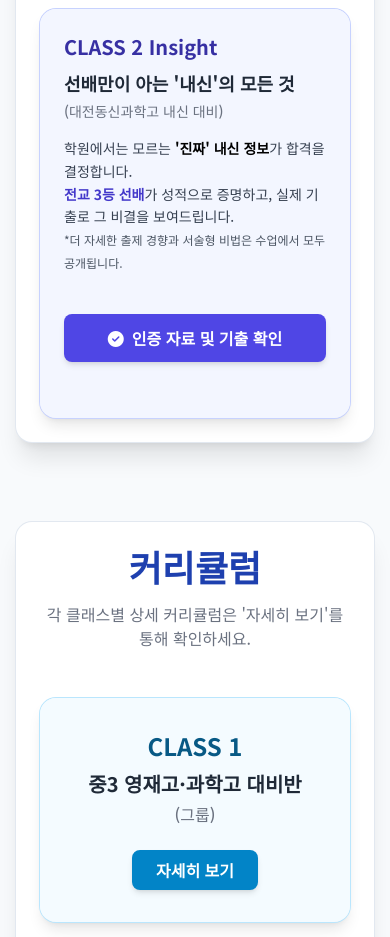
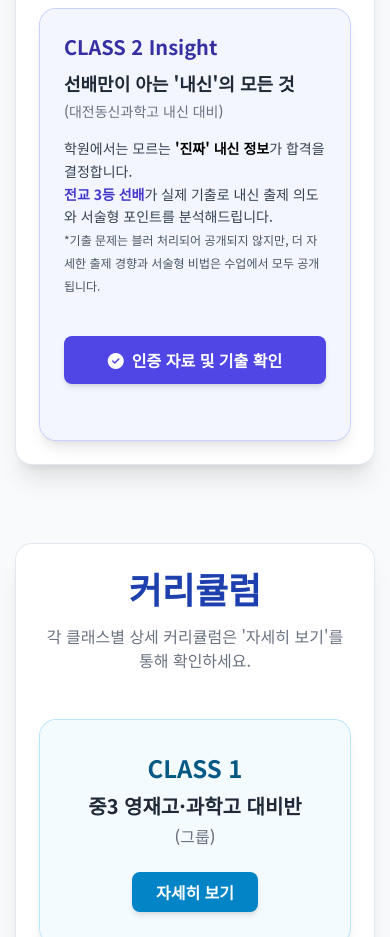
Before and after one commit to juhwankim1028/juhwankim-website, a plain HTML site: page index.html in a window 390 px wide. Shown: the part 4560-5497 px from the top of the page. Drawn offline with nearby package versions, Linux system fonts and the light colour scheme.

Commit message:
Update index.html

```diff
--- a/index.html
+++ b/index.html
@@ -306,8 +306,8 @@
                                 <p class="mt-1 text-sm text-gray-500 font-medium">(대전동신과학고 내신 대비)</p>
                                 <p class="mt-4 text-sm md:text-base text-gray-700 leading-relaxed">
                                     학원에서는 모르는 <strong class="text-black font-bold">'진짜' 내신 정보</strong>가 합격을 결정합니다. <br class="sm:hidden">
-                                    <strong class="text-indigo-700 font-bold">전교 3등 선배</strong>가 성적으로 증명하고, 실제 기출로 그 비결을 보여드립니다.<br>
-                                    <span class="text-xs text-gray-600">*더 자세한 출제 경향과 서술형 비법은 수업에서 모두 공개됩니다.</span>
+                                    <strong class="text-indigo-700 font-bold">전교 3등 선배</strong>가 실제 기출로 내신 출제 의도와 서술형 포인트를 분석해드립니다.<br>
+                                    <span class="text-xs text-gray-600">*기출 문제는 블러 처리되어 공개되지 않지만, 더 자세한 출제 경향과 서술형 비법은 수업에서 모두 공개됩니다.</span>
                                 </p>
                             </div>
                             <div class="md:col-span-4 text-center mt-4 md:mt-0">
@@ -319,10 +319,10 @@
                         <div id="class2-insight-details" class="collapsible-content text-center mt-8">
                             <div class="grid sm:grid-cols-2 gap-4 max-w-2xl mx-auto">
                                 <a href="https://docs.google.com/document/d/1ex_3s_nC2y2y2g23g/edit?usp=sharing&ouid=1028&rtpof=true&sd=true" target="_blank" class="block w-full bg-white text-indigo-700 font-semibold p-4 rounded-lg shadow-md hover:bg-indigo-50 transition-colors text-sm">
-                                    <i class="fas fa-award mr-2"></i>대전동신과학고 수학 성적 인증
+                                    <i class="fas fa-award mr-2"></i>전교 3등 성적 인증
                                 </a>
                                 <a href="https://docs.google.com/document/d/1ex_3s_nC2y2y2g23g/edit?usp=sharing&ouid=1028&rtpof=true&sd=true" target="_blank" class="block w-full bg-white text-indigo-700 font-semibold p-4 rounded-lg shadow-md hover:bg-indigo-50 transition-colors text-sm">
-                                    <i class="fas fa-file-alt mr-2"></i>대전동신과학고 수학 기출 문제
+                                    <i class="fas fa-file-alt mr-2"></i>실제 대전동신과학고 수학 기출
                                 </a>
                             </div>
                         </div>
@@ -710,7 +710,7 @@
                 <button id="modal-trial-back-button" class="hidden absolute top-1/2 -translate-y-1/2 left-6 text-gray-500 hover:text-gray-800 text-2xl transition-colors">
                     <i class="fas fa-arrow-left"></i>
                 </button>
-                <h3 id="modal-trial-title" class="text-lg sm:text-xl font-bold text-slate-800 text-center">시범과외 신청</h3>
+                <h3 id="modal-trial-title" class="text-base sm:text-xl font-bold text-slate-800 text-center">시범과외 신청</h3>
                 <button class="modal-close-button absolute top-1/2 -translate-y-1/2 right-6 text-gray-500 hover:text-gray-800 text-2xl transition-colors">×</button>
             </div>
 
```
